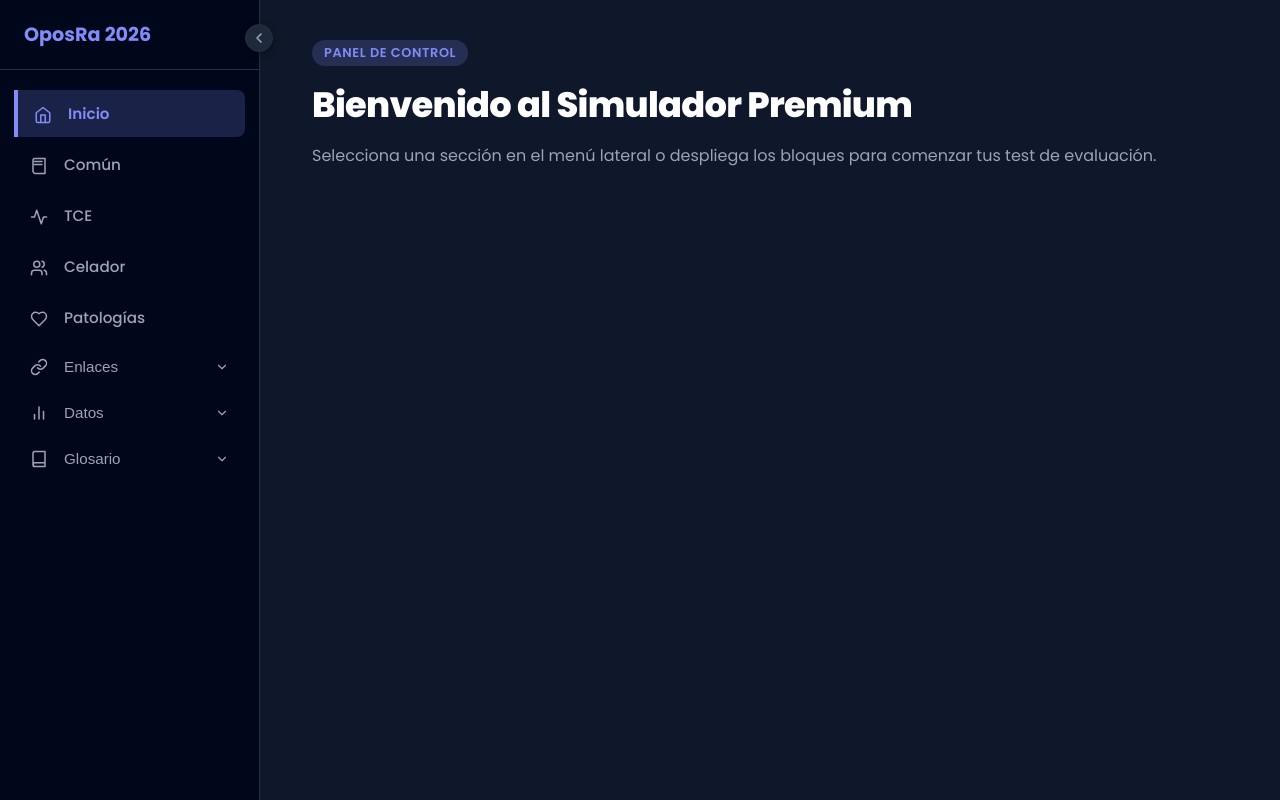
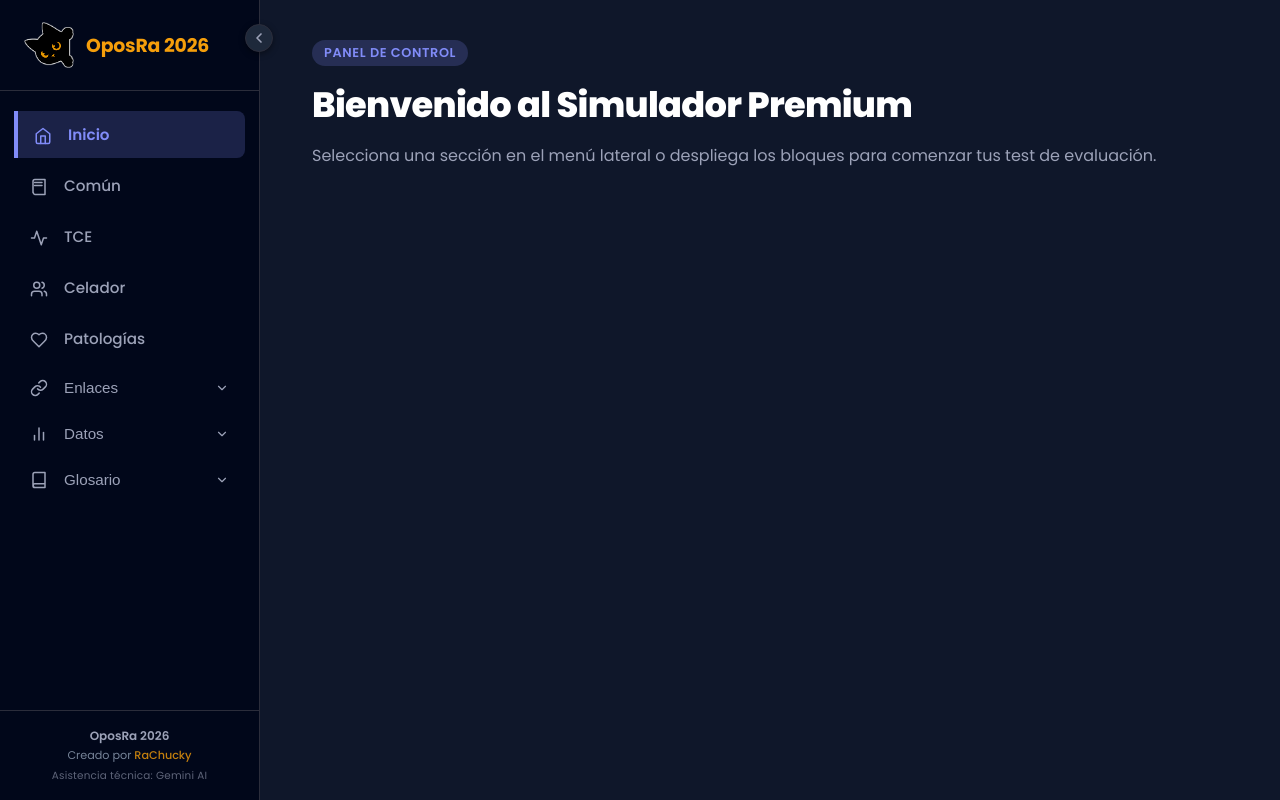
Before and after one commit to RaChucky/pruebaOpos3.5, a plain HTML site: page index.html in a window 1280 px wide. Drawn offline with Linux system fonts and the light colour scheme.

Commit message:
Enhance sidebar with logo and credits
Added brand logo and footer credits to the sidebar.

```diff
--- a/index.html
+++ b/index.html
@@ -26,7 +26,10 @@
     <!-- Menú Lateral (Sidebar) -->
     <aside class="sidebar" id="sidebar">
         <div class="sidebar-header">
-            <h2>OposRa 2026</h2>
+            <a href="#" class="brand-logo" data-seccion="inicio">
+                <img src="assets/imagenes/gatete.png" alt="Logo OposRa" class="brand-icon">
+                <span class="brand-name">OposRa 2026</span>
+            </a>
         </div>
 
         <!-- Botón Colapsar Panel (Solo visible en escritorio > 700px) -->
@@ -35,7 +38,6 @@
                 <polyline points="15 18 9 12 15 6"></polyline>
             </svg>
         </button>
-
 
             <nav class="sidebar-nav">
             <ul>
@@ -128,6 +130,14 @@
                 </li>
             </ul>
         </nav>
+
+        <!-- Pie del menú lateral (Créditos) -->
+        <div class="sidebar-footer">
+            <p class="creditos-titulo">OposRa 2026</p>
+            <p class="creditos-autor">Creado por <span>RaChucky</span></p>
+            <p class="creditos-ia">Asistencia técnica: Gemini AI</p>
+        </div>
+
     </aside>
 
     <!-- Contenedor Principal Ajustado a un Máximo de 700px -->
```
